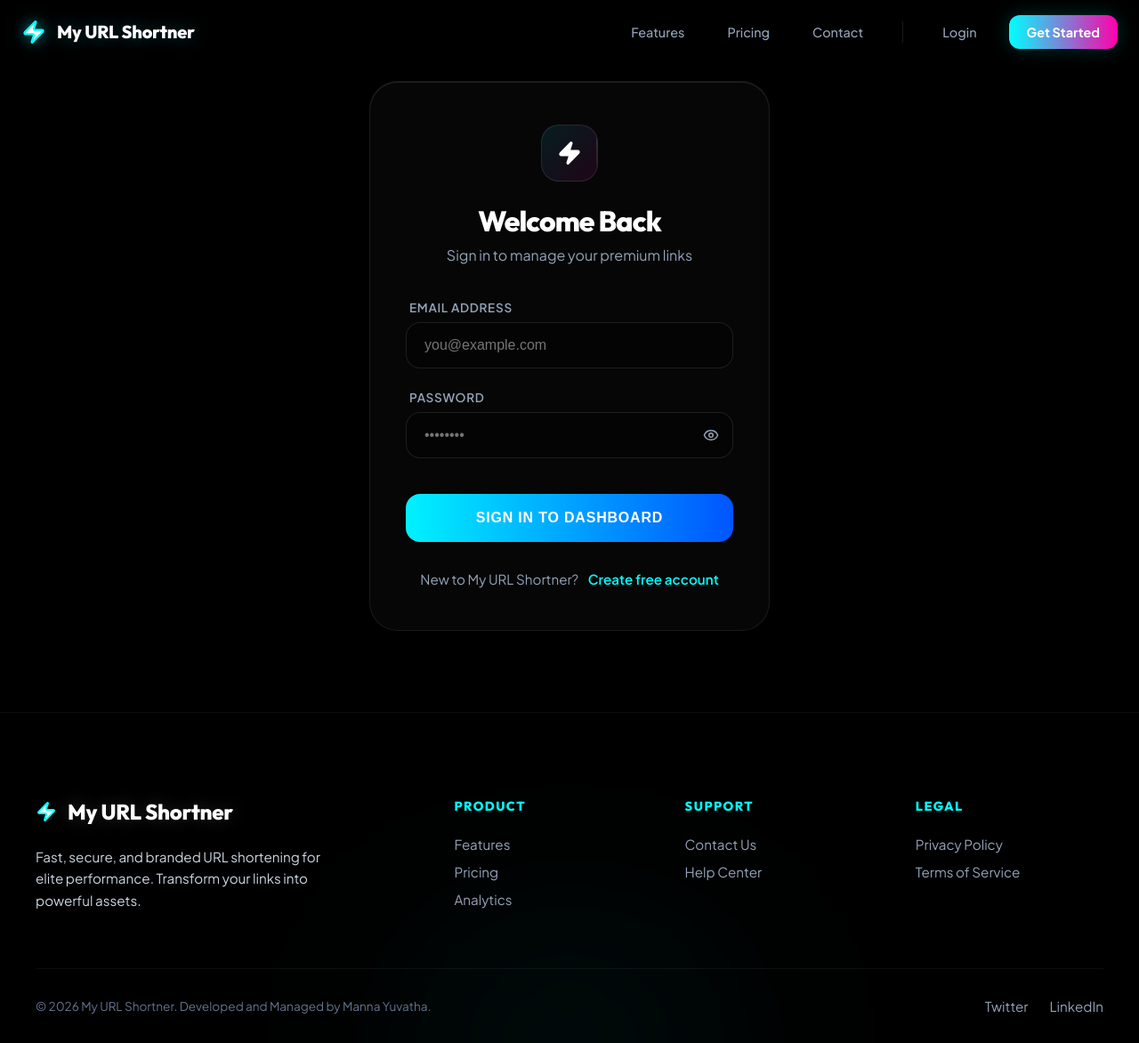
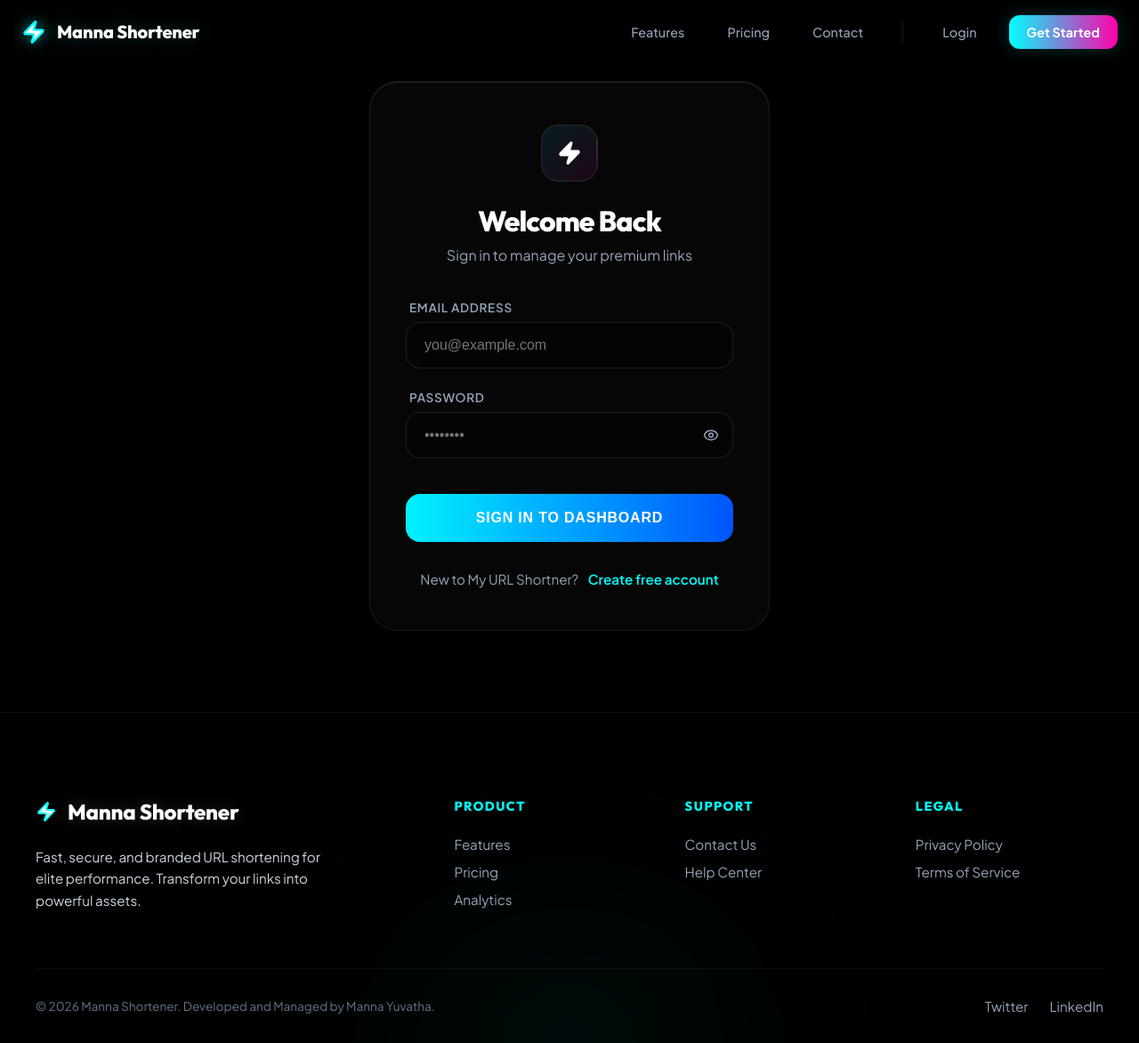
Before and after one commit to Sabbam/my-url-shortner, a Next.js app in the folder app/: page /login in a window 1280 px wide. Shown: the whole page at 89% size. Built offline with nearby package versions, Linux system fonts and the light colour scheme.

Commit message:
fix: update domain redirections, branding, and resolve typescript errors

```diff
--- a/app/src/app/layout.tsx
+++ b/app/src/app/layout.tsx
@@ -14,8 +14,8 @@ const geistMono = Geist_Mono({
 });
 
 export const metadata: Metadata = {
-  title: "My URL Shortner - Professional URL Management",
-  description: "The premium URL management platform for modern teams.",
+  title: "Manna Shortener - Professional URL Management",
+  description: "The premium URL management platform for Manna Yuvatha and modern teams.",
   icons: {
     icon: '/favicon.ico',
     apple: '/icon.png',
--- a/app/src/app/page.tsx
+++ b/app/src/app/page.tsx
@@ -52,7 +52,7 @@ export default function Home() {
       }
 
       const data = await res.json();
-      const host = typeof window !== 'undefined' ? window.location.host : 's.myfervera.in';
+      const host = typeof window !== 'undefined' ? window.location.host : 'myurl.mannayuvatha.com';
       const protocol = typeof window !== 'undefined' ? window.location.protocol : 'https:';
       setShortUrl(`${protocol}//${host}/${data.code}`);
 
@@ -123,7 +123,7 @@ export default function Home() {
                   placeholder="Paste a long URL to shorten..."
                   className={styles.mainInput}
                   value={url}
-                  onChange={(e) => setUrl(e.target.value)}
+                  onChange={(e: React.ChangeEvent<HTMLInputElement>) => setUrl(e.target.value)}
                   required
                 />
 
@@ -166,7 +166,7 @@ export default function Home() {
                         placeholder="custom-alias-name"
                         className={styles.aliasInput}
                         value={customAlias}
-                        onChange={(e) => setCustomAlias(e.target.value)}
+                        onChange={(e: React.ChangeEvent<HTMLInputElement>) => setCustomAlias(e.target.value)}
                         pattern="[a-zA-Z0-9-_]+"
                         title="Alphanumeric characters, hyphens and underscores only"
                       />
--- a/app/src/components/Footer.tsx
+++ b/app/src/components/Footer.tsx
@@ -11,7 +11,7 @@ export default function Footer() {
                     <div className={styles.brandCol}>
                         <Link href="/" className={styles.logo}>
                             <Zap size={24} fill="currentColor" color="hsl(var(--primary-hsl))" />
-                            <span className="text-gradient">My URL Shortner</span>
+                            <span className="text-gradient">Manna Shortener</span>
                         </Link>
                         <p className={styles.tagline}>
                             Fast, secure, and branded URL shortening for elite performance. Transform your links into powerful assets.
@@ -46,7 +46,7 @@ export default function Footer() {
                 </div>
 
                 <div className={styles.bottom}>
-                    <div>&copy; 2026 My URL Shortner. Developed and Managed by Manna Yuvatha.</div>
+                    <div>&copy; 2026 Manna Shortener. Developed and Managed by Manna Yuvatha.</div>
                     <div style={{ display: 'flex', gap: '1.5rem' }}>
                         <Link href="#" className={styles.footerLink}>Twitter</Link>
                         <Link href="#" className={styles.footerLink}>LinkedIn</Link>
--- a/app/src/components/Navbar.tsx
+++ b/app/src/components/Navbar.tsx
@@ -27,7 +27,7 @@ export default function Navbar() {
             <div className={styles.navContent}>
                 <Link href="/" className={styles.logo} onClick={() => setIsOpen(false)}>
                     <Zap className={styles.logoIcon} size={28} fill="currentColor" color="hsl(var(--primary-hsl))" />
-                    <span className="text-gradient">My URL Shortner</span>
+                    <span className="text-gradient">Manna Shortener</span>
                 </Link>
 
                 {/* Desktop Links */}
```
Also changed, not shown: app/src/app/dashboard/page.tsx (+4 -4 lines), 1 other file (tests, documents, lock files or other folders).
